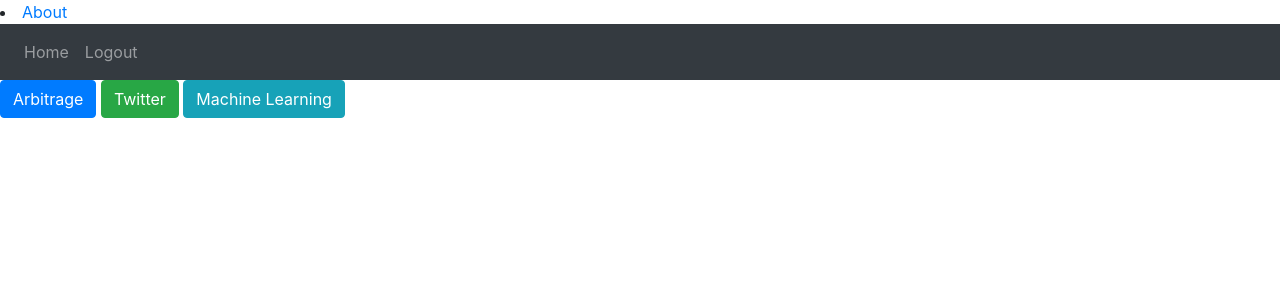
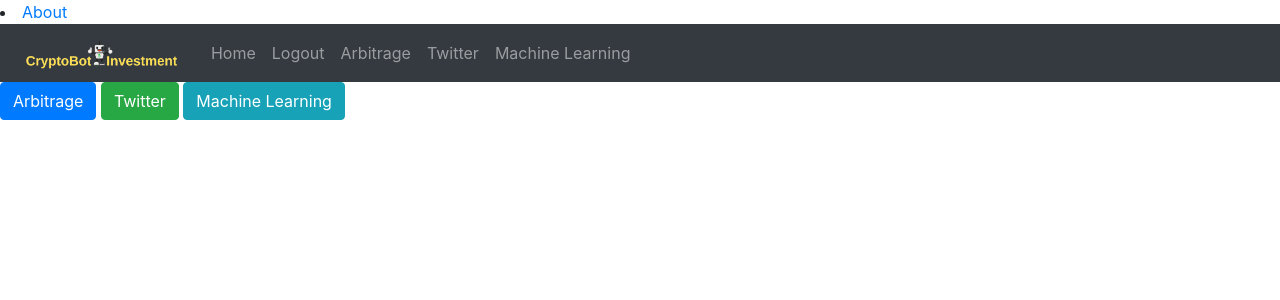
Before and after one commit to amitCohen2/CryptoBot-Investment, a Flask app: page / in a window 1280 px wide. Shown: the top 300 px of the page. Run offline with Flask 3, Linux system fonts and the light colour scheme; a user stored in the database is signed in; some libraries are stand-ins or nearby versions.

Commit message:
update navbar logo

```diff
--- a/website/templates/base.html
+++ b/website/templates/base.html
@@ -21,6 +21,10 @@
     <body>
 
         <nav class="navbar navbar-expand-lg navbar-dark bg-dark">
+            <a class="navbar-brand" href="#">
+                <img src="https://github.com/amitCohen2/CryptoBot-Investment/blob/main/static/images/CryptoBot_Investment-navbar.png?raw=true"
+                     alt="CryptoBot Logo" height="30">
+            </a>
           <button
             class="navbar-toggler"
             type="button"
@@ -38,6 +42,9 @@
                     <a class="nav-item nav-link" id="login" href="/login">Login</a>
                     <a class="nav-item nav-link" id="signUp" href="/sign-up">Sign Up</a>
                 {% endif %}
+                <a class="nav-item nav-link" id="arbitrage" href="/arbitrage-input">Arbitrage</a>
+                <a class="nav-item nav-link" id="twitter" href="/twitter" >Twitter</a>
+                <a class="nav-item nav-link" id="machine-learning" href="/machine-learning">Machine Learning</a>
             </div>
           </div>
         </nav>
```
Also changed, not shown: static/images/CryptoBot_Investment-navbar.png.
